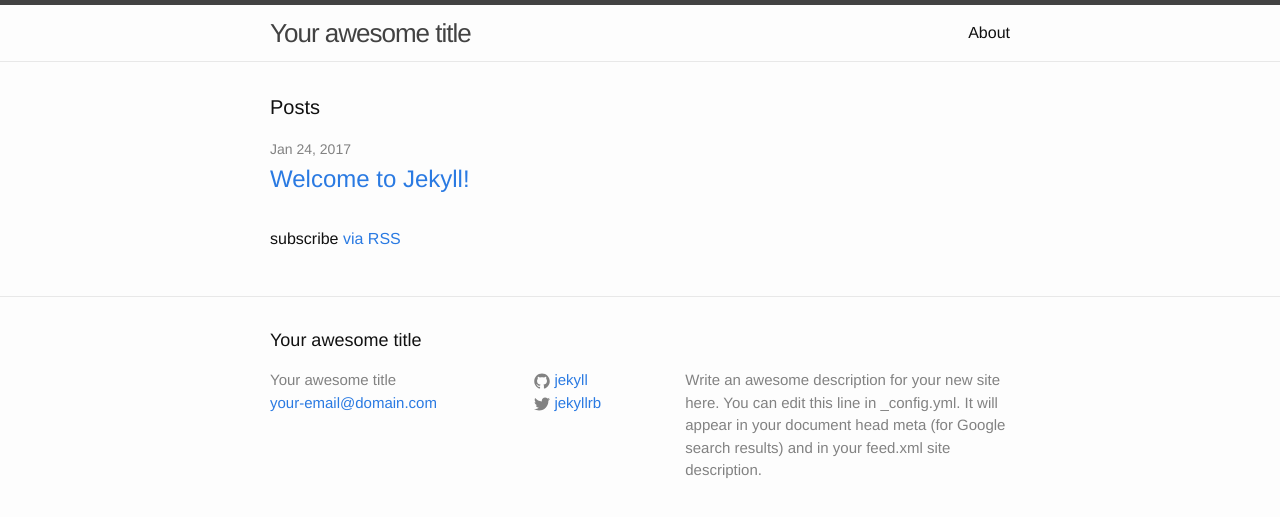
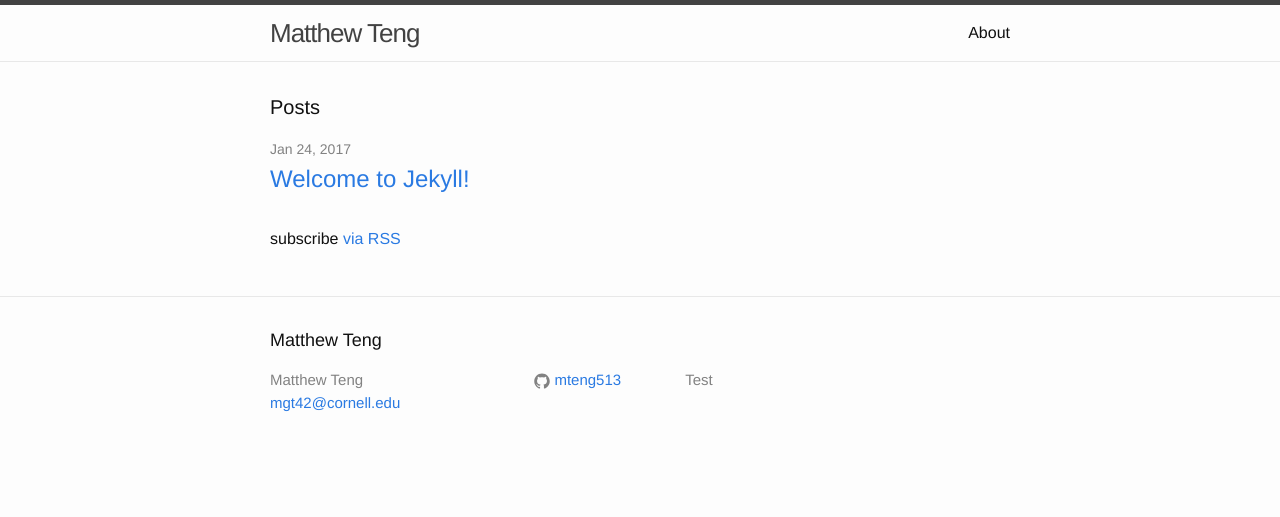
Before and after one commit to mteng513/mteng513.github.io, a Jekyll site: the page built from index.html, in a window 1280 px wide. Shown: the top 517 px of the page. Built offline with Jekyll 4.4.1, drawn with Linux system fonts in a browser that asks for light colours.

Commit message:
Check if working

```diff
--- a/_config.yml
+++ b/_config.yml
@@ -6,16 +6,13 @@
 # 'jekyll serve'. If you change this file, please restart the server process.
 
 # Site settings
-title: Your awesome title
-email: your-email@domain.com
+title: Matthew Teng
+email: mgt42@cornell.edu
 description: > # this means to ignore newlines until "baseurl:"
-  Write an awesome description for your new site here. You can edit this
-  line in _config.yml. It will appear in your document head meta (for
-  Google search results) and in your feed.xml site description.
+  Test
 baseurl: "" # the subpath of your site, e.g. /blog
-url: "http://yourdomain.com" # the base hostname & protocol for your site
-twitter_username: jekyllrb
-github_username:  jekyll
+url: "http://matthew-teng.com" # the base hostname & protocol for your site
+github_username:  mteng513
 
 # Build settings
 markdown: kramdown
```
